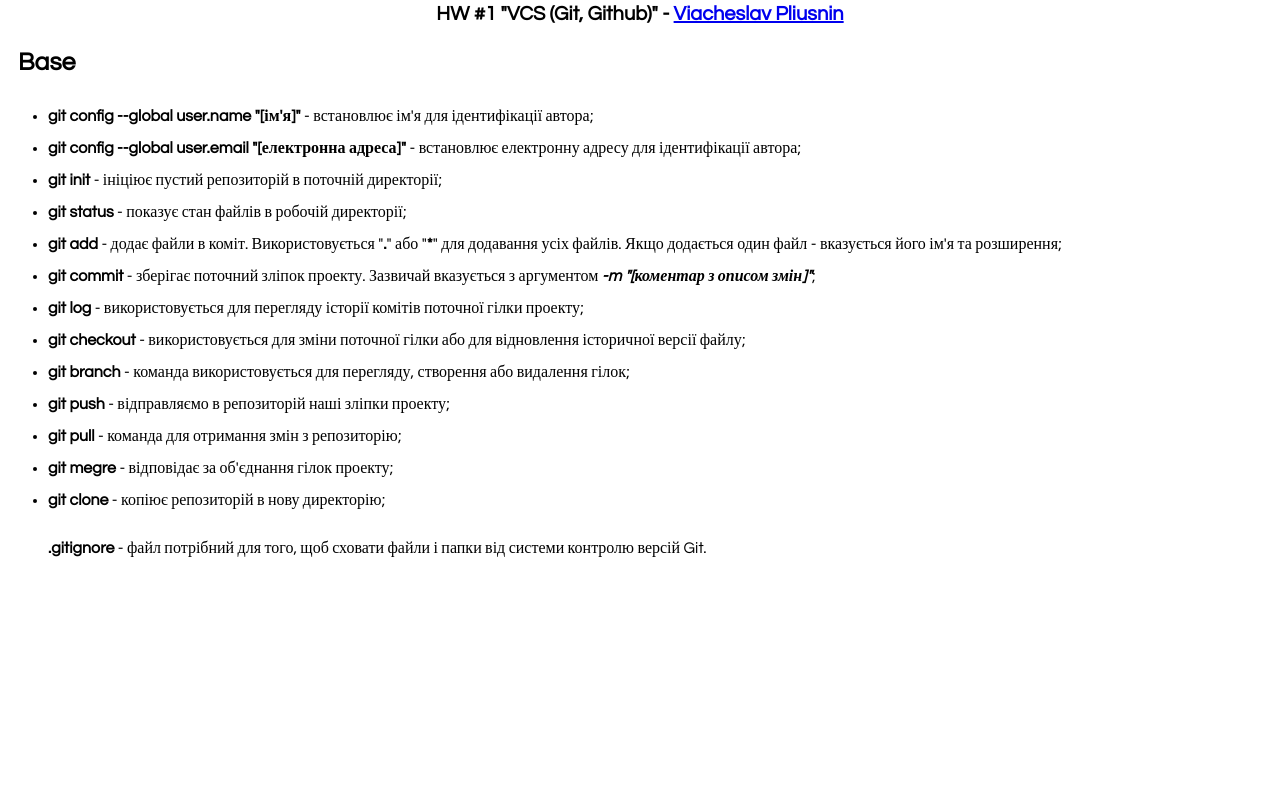
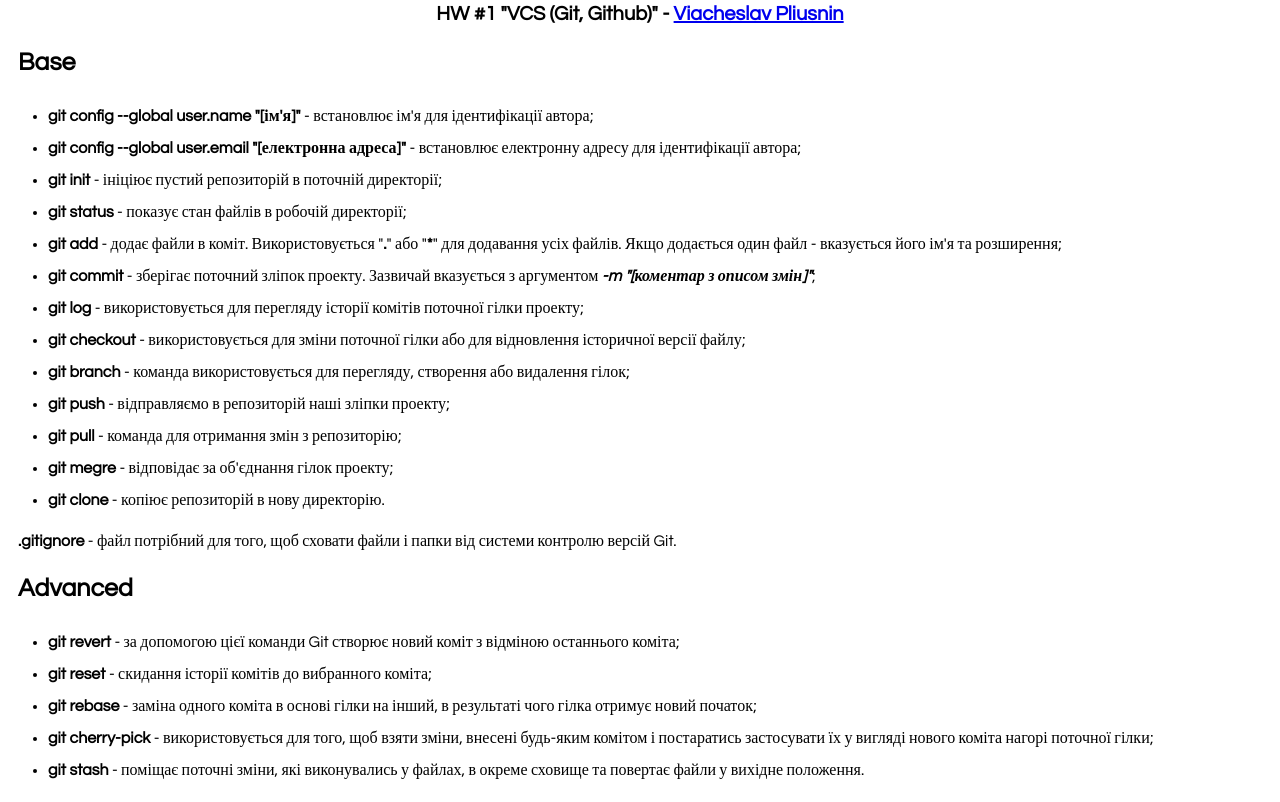
Before and after one commit to ViacheslavPliusnin/hw-1-VCS-Git-Github, a plain HTML site: page index.html in a window 1280 px wide. Shown: the part 83-885 px from the top of the page. Before the commit the page ends 800 px from the top, so only its background shows below. Drawn offline with Linux system fonts and the light colour scheme.

Commit message:
Added advance homework tasks

```diff
--- a/index.html
+++ b/index.html
@@ -25,6 +25,9 @@
         ul {
             line-height: 2em;
         }
+        p {
+            margin-left: 10px;
+        }
     </style>
 </head>
 <body>
@@ -51,8 +54,18 @@
     <li><strong>git push</strong> - відправляємо в репозиторій наші зліпки проекту;</li>
     <li><strong>git pull</strong> - команда для отримання змін з репозиторію;</li>
     <li><strong>git megre</strong> - відповідає за об'єднання гілок проекту;</li>
-    <li><strong>git clone</strong> - копіює репозиторій в нову директорію;</li>
-    <p><strong>.gitignore</strong> - файл потрібний для того, щоб сховати файли і папки від системи контролю версій Git.</p>
+    <li><strong>git clone</strong> - копіює репозиторій в нову директорію.</li>
+</ul>
+<p><strong>.gitignore</strong> - файл потрібний для того, щоб сховати файли і папки від системи контролю версій Git.</p>
+<h3>
+    Advanced
+</h3>
+<ul>
+    <li><strong>git revert</strong> - за допомогою цієї команди Git створює новий коміт з відміною останнього коміта;</li>
+    <li><strong>git reset</strong> - скидання історії комітів до вибранного коміта;</li>
+    <li><strong>git rebase</strong> - заміна одного коміта в основі гілки на інший, в результаті чого гілка отримує новий початок;</li>
+    <li><strong>git cherry-pick</strong> - використовується для того, щоб взяти зміни, внесені будь-яким комітом і постаратись застосувати їх у вигляді нового коміта нагорі поточної гілки;</li>
+    <li><strong>git stash</strong> - поміщає поточні зміни, які виконувались у файлах, в окреме сховище та повертає файли у вихідне положення.</li>
 </ul>
 </body>
 </html>
```
